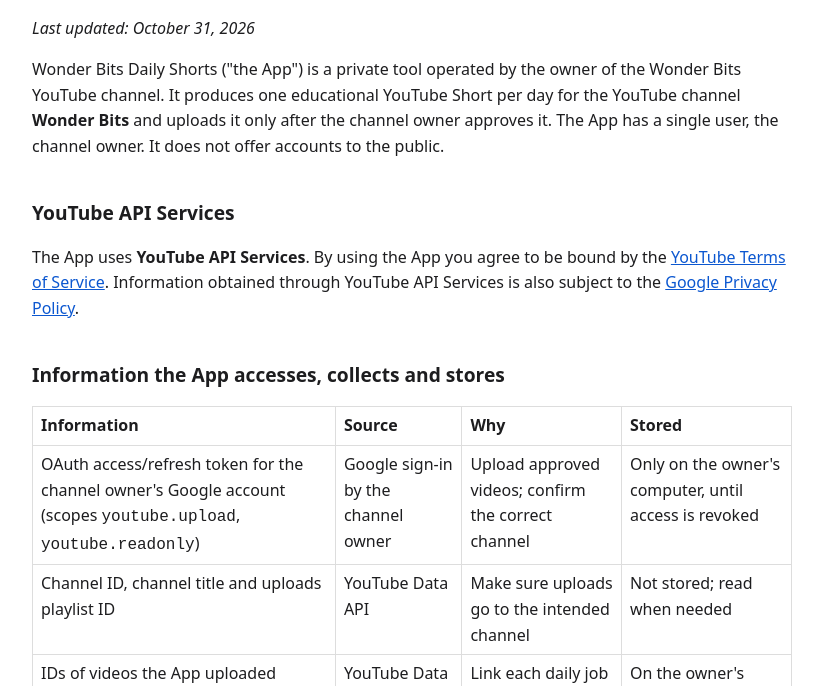
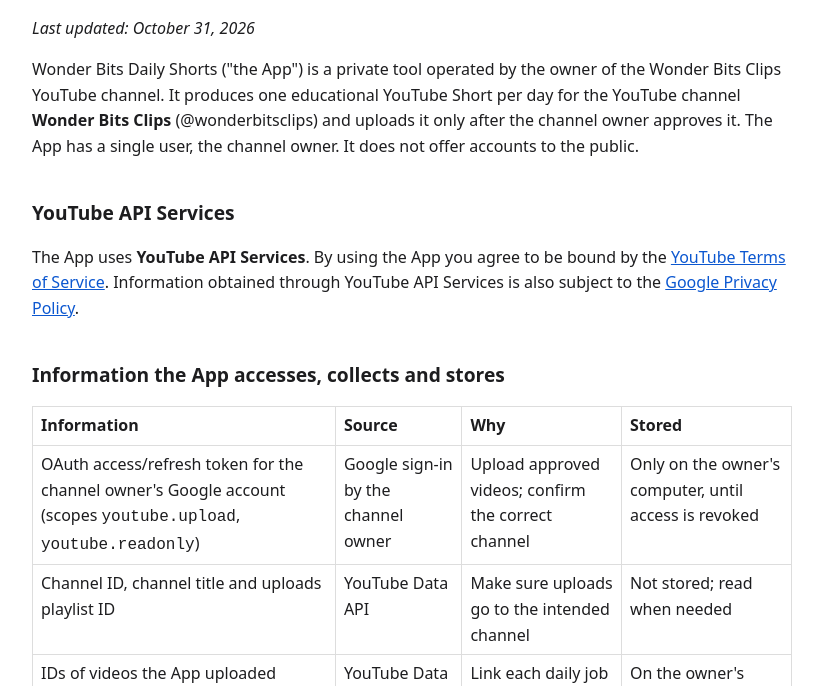
Before and after one commit to nsmiranda/daily-shorts, a plain HTML site: page privacy.html in a window 1280 px wide. Shown: the part 114-800 px from the top of the page, without its empty margins (228-1051 px from the left). Drawn offline with Linux system fonts and the light colour scheme.

Commit message:
Channel renamed to Wonder Bits Clips
Co-Authored-By: Claude Opus 5.5 <noreply@anthropic.com>

```diff
--- a/privacy.html
+++ b/privacy.html
@@ -17,8 +17,8 @@
 <h1>Privacy Policy</h1>
 <p><em>Last updated: October 31, 2026</em></p>
 
-<p>Wonder Bits Daily Shorts ("the App") is a private tool operated by the owner of the Wonder Bits YouTube channel. It produces one
-educational YouTube Short per day for the YouTube channel <strong>Wonder Bits</strong> and uploads it only
+<p>Wonder Bits Daily Shorts ("the App") is a private tool operated by the owner of the Wonder Bits Clips YouTube channel. It produces one
+educational YouTube Short per day for the YouTube channel <strong>Wonder Bits Clips</strong> (@wonderbitsclips) and uploads it only
 after the channel owner approves it. The App has a single user, the channel owner. It does not offer accounts
 to the public.</p>
 
```
Also changed, not shown: index.html (+1 -1 lines), terms.html (+1 -1 lines).
